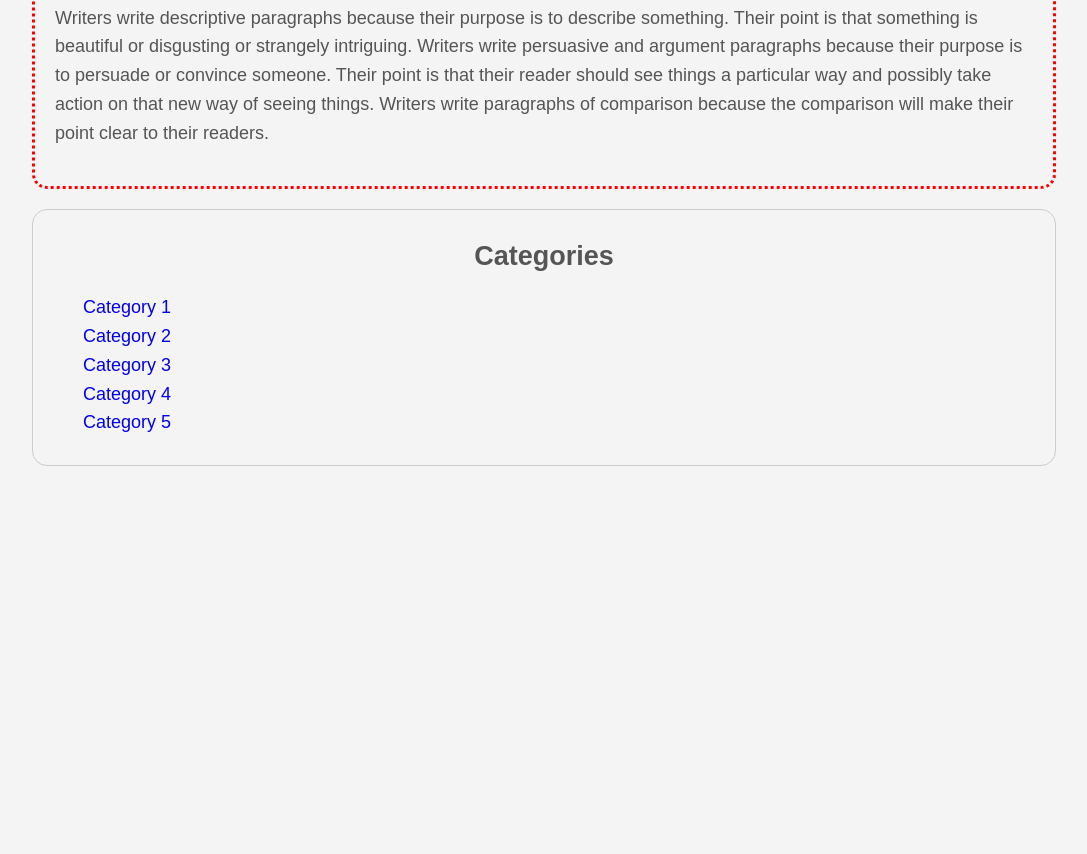
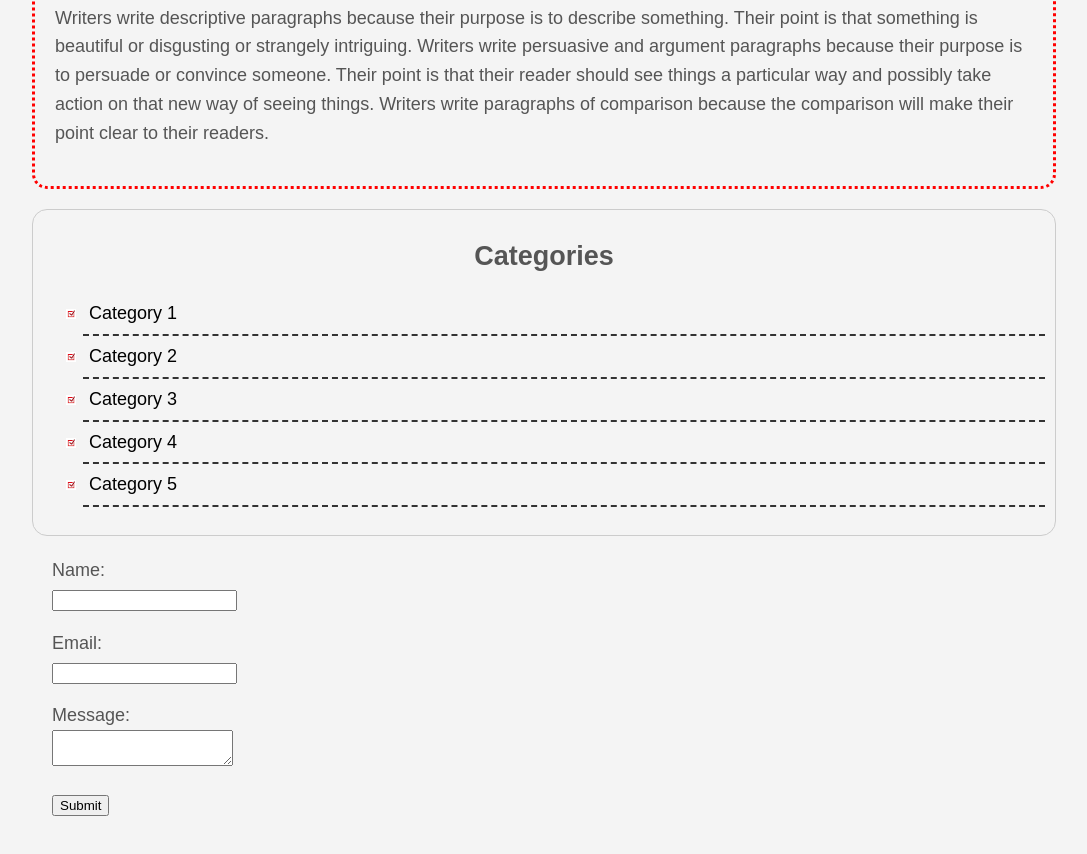
Before and after one commit to sujoy98/css, a plain HTML site: page basic/index.html in a window 1280 px wide. Shown: the part 342-1196 px from the top of the page, without its empty margins (96-1183 px from the left). Before the commit the page ends 808 px from the top, so only its background shows below. Drawn offline with Linux system fonts and the light colour scheme; files whose address does not match are found by name.

Commit message:
css updated

```diff
--- a/basic/css/style.css
+++ b/basic/css/style.css
@@ -13,6 +13,9 @@
 	color: green;
 }
 
+
+/*for the body tag
+*/
 body{
 	background-color:#f4f4f4;
 	color:#555555;
@@ -32,9 +35,34 @@
 
 /*to style all the a tags
 */a{
+
 /*	removing the underline in the tags
 */	text-decoration: none;
+	color: black;
 }
+
+
+/* hover changes color of the a tags when we take the cursor over links
+*/
+a:hover{
+	color: red;
+}
+
+
+/* active changes color of the tags on click
+*/
+a:active{
+	color: green;
+}
+
+/* visited change the color of the links which have been visited
+*/
+/*
+a:visited{
+	color:green;
+}
+*/
+
 
 
 /*we are using container class to wrap up the body in the browser
@@ -84,16 +112,44 @@
 	padding: 20px;
 	margin:20px 0;
 }
+
 .categories{
 	border: 1px #cccccc solid;
 	padding: 10px;
 	border-radius: 15px;
 }
+
 .categories h2{
 	text-align: center;
 }
+
 .categories ul{
 	list-style: square;
 	list-style: none;
+}
 
+.categories li{
+	padding: 6px;
+	border-bottom: dashed 2px #333333;
+/*	to add any image before list
+*/
+	list-style-image: url('/home/sujoy/Desktop/cssDemo/images/check.png');
 }
+
+.my-form{
+	padding: 20px;
+}
+
+/*adding space between the group items
+targeting form-group inside my-form
+*/
+.my-form .form-group{
+	padding-bottom: 15px;
+}
+
+/*to make the label on seperate line form the input area*/
+.my-form label{
+	display: block;
+}
+
+/*timestamp 47:13*/
--- a/basic/index.html
+++ b/basic/index.html
@@ -27,8 +27,26 @@
 				<li><a href="#">Category 5</a></li>
 			</ul>
 		</div>
-	</div>
+		<form class="my-form">
+			<div class="form-group">
+				<label>Name: </label>
+				<input type="text" name="name">
+			</div>
+			<div class="form-group">
+				<label>Email: </label>
+				<input type="email" name="email">
+			</div>
+			<div class="form-group">
+				<label>Message: </label>
+				<textarea name="message"></textarea>
+			</div>
+			<input class="button" type="submit" value="Submit" name="">
+		</form>
+	</div> <!-- container ends -->
 
+<!-- 	make some white space at bottom
+ -->
+ 	<div style="margin-bottom: 100px"></div>
 
 
 </body>
```
Also changed, not shown: images/check.png (added).
